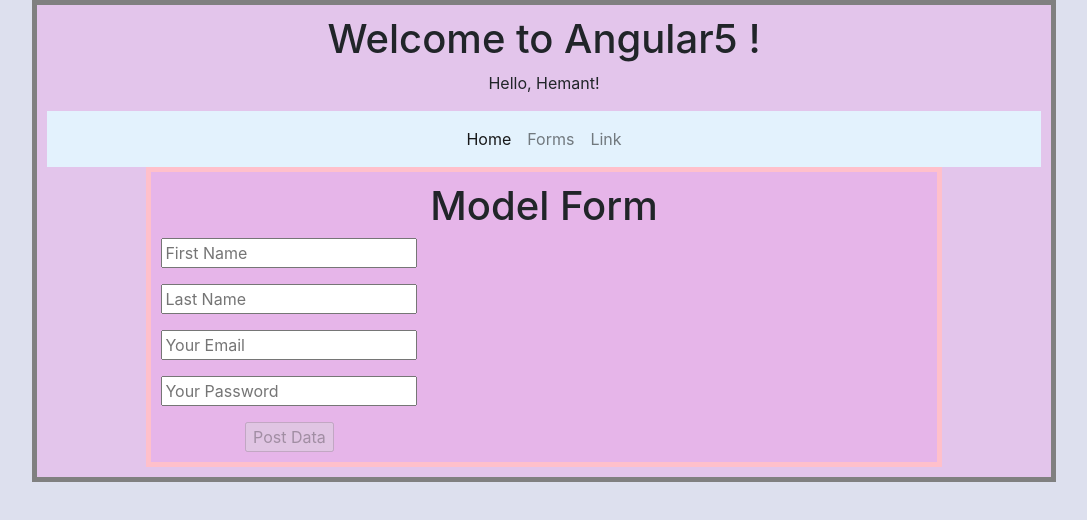
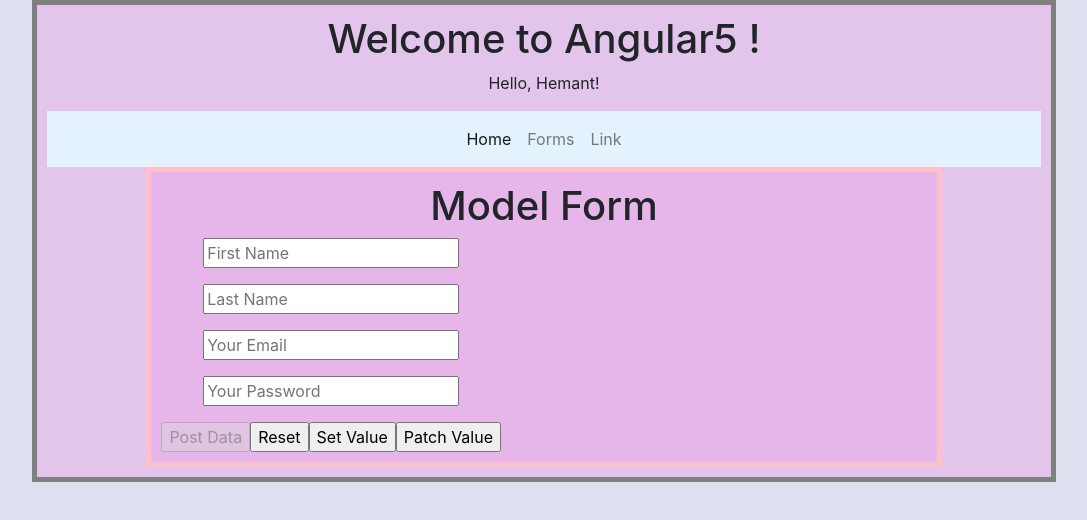
Before and after one commit to hpwani/angular5, an Angular app: page /forms/modelfrm in a window 1280 px wide. Shown: the top 520 px of the page, without its empty margins (96-1183 px from the left). Built offline with nearby package versions, Linux system fonts and the light colour scheme.

Commit message:
Form Methods for model form

```diff
--- /dev/null
+++ b/src/app/modelform/formsignup.ts
@@ -0,0 +1,6 @@
+export class formsignup{
+  fname: string;
+  lname: string;
+  emailid: string;
+  userpassword: string;
+}
--- a/src/app/modelform/modelform.component.html
+++ b/src/app/modelform/modelform.component.html
@@ -3,7 +3,7 @@
     <div class="container">
         <div class="row">
             <div class="form-bg">
-                <form [formGroup]='signupform' (ngSubmit)="postData(signupform)">
+                <form [formGroup]='signupform'>
                     <div class="form-group" [ngClass]="{'has-error' : signupform.get('fname').errors &&
                     (signupform.get('fname').touched || signupform.get('fname').dirty)}">
                         <input type="text" formControlName="fname" placeholder="First Name">
@@ -24,10 +24,26 @@
                         <input type="password" formControlName="userpassword" placeholder="Your Password">
                     </div>
                     <div>
-                        <input type="submit" value="Post Data" [disabled]="!signupform.valid">
+                        <input type="submit" value="Post Data" (click)="postData()" [disabled]="!signupform.valid">
+                        <span>
+                          <input type="reset" value="Reset" (click)="resetData()">
+                        </span>
+                        <span>
+                          <input type="submit" value="Set Value" (click)="filldata()">
+                        </span>
+                        <span>
+                          <input type="submit" value="Patch Value" (click)="fillvalue()">
+                        </span>
                     </div>
                 </form>
             </div>
         </div>
     </div>
+    <!-- <div class="container">
+        <div class="row">
+            <tr *ngFor="let d of data">
+                <td>{{d.fname}}</td>
+            </tr>
+        </div>
+    </div> -->
 </body>
--- a/src/app/modelform/modelform.component.ts
+++ b/src/app/modelform/modelform.component.ts
@@ -1,5 +1,6 @@
 import { Component, OnInit } from '@angular/core';
 import { FormGroup, FormControl, FormBuilder, NgForm, Validators } from '@angular/forms';
+import { formsignup } from './formsignup';
 
 @Component({
   selector: 'app-modelform',
@@ -13,6 +14,7 @@
   LastName: string;
   Email: string;
   Password: string;
+  data: any;
 
   constructor(private frmbuilder: FormBuilder) {
     // this.signupform = frmbuilder.group({
@@ -21,21 +23,69 @@
     //   emailid: new FormControl(),
     //   userpassword: new FormControl()
     // });
-   }
-
-  ngOnInit() {
     this.signupform = this.frmbuilder.group({
       fname: ['', Validators.required],
       lname: ['', Validators.required],
       emailid: ['', Validators.compose([Validators.required, Validators.email])],
       userpassword: ['', Validators.compose([Validators.required, Validators.minLength(4)])]
     });
+   }
+
+  ngOnInit() {
+    // this.signupform.get('fname').valueChanges.subscribe(
+    //   uname => {
+    //     console.log('fname chnaged: '+ uname);
+    //   }
+    // );
+
+    // this.signupform.valueChanges.subscribe((userdata:formsignup)=>{
+    //   console.log('fname chnaged: '+ userdata.fname);
+    //   console.log('lname chnaged: '+ userdata.lname);
+    //   console.log('emailID chnaged: '+ userdata.emailid);
+    //   console.log('Password chnaged: '+ userdata.userpassword);
+    // });
+
+    // this.signupform.get('fname').statusChanges.subscribe(
+    //     status => {
+    //       console.log('fname status chnaged: '+ status);
+    //     }
+    //   );
+
+    this.signupform.statusChanges.subscribe(
+      status => {
+        console.log('Form status chnaged: '+ status);
+      }
+    );
   }
 
   postData(signupform: any) {
-    this.FirstName = signupform.controls.fname.value;
-    this.LastName = signupform.controls.lname.value;
+    // this.FirstName = signupform.controls.fname.value;
+    // this.LastName = signupform.controls.lname.value;
+    this.FirstName = this.signupform.get('fname').value;
+    this.LastName = this.signupform.get('lname').value;
+    this.data = this.signupform.value;
     console.log('First Name: ' + this.FirstName + ' ' + 'Last Name: ' + this.LastName);
+    console.log(this.data);
+    console.log(this.signupform.value);
+  }
+  resetData(){
+    this.signupform.reset({fname: 'Admin'});
+  }
+  filldata(){
+    this.signupform.setValue({
+      "fname":"Pranit",
+      "lname":"Pande",
+      "emailid":"kbc@gmail.com",
+      "userpassword":"hjsyre123"
+    });
+  }
+  fillvalue(){
+    this.signupform.patchValue({
+      "fname":"Pranit",
+      "lname":"Pande",
+      "userpassword":"hjsyre123"
+    });
   }
 
+
 }
--- a/src/app/templateform/templateform.component.html
+++ b/src/app/templateform/templateform.component.html
@@ -14,7 +14,11 @@
                     <div class="form-group">
                         <input type="text" class="form-control" placeholder="Email" name="email" email required ngModel #mail="ngModel">
                         <span class="help-bpx" *ngIf="mail.touched && !mail.valid">Please Enter Valid Email</span>
-                    </div><br>
+                    </div>
+                    <div class="form-group">
+                        <input type="text" class="form-control" placeholder="Contact Number" name="number" required ngModel>
+                    </div>
+                    <br>
                     <div class="align-center">
                         <button type="submit" id="Register" class="btn btn-primary" [disabled]="!regForm.valid">Register</button>
                     </div>
--- a/src/app/templateform/templateform.component.ts
+++ b/src/app/templateform/templateform.component.ts
@@ -6,16 +6,20 @@
   styleUrls: ['./templateform.component.css']
 })
 export class TemplateformComponent implements OnInit {
-
+  fname: string;
+  lname: string;
+  email: string;
+  num: string;
   constructor() { }
 
   ngOnInit() {
   }
   Register(regForm: any) {
-    var fname = regForm.controls.firstname.value;
-    var lname = regForm.controls.lastname.value;
-    var email = regForm.controls.email.value;
-    console.log(fname+' '+lname+' '+email);
+    this.fname = regForm.controls.firstname.value;
+    this.lname = regForm.controls.lastname.value;
+    this.email = regForm.controls.email.value;
+    this.num = regForm.controls.number.value;
+    console.log(this.fname+' '+this.lname+' '+this.email+' '+this.num);
   }
 
 }
```
